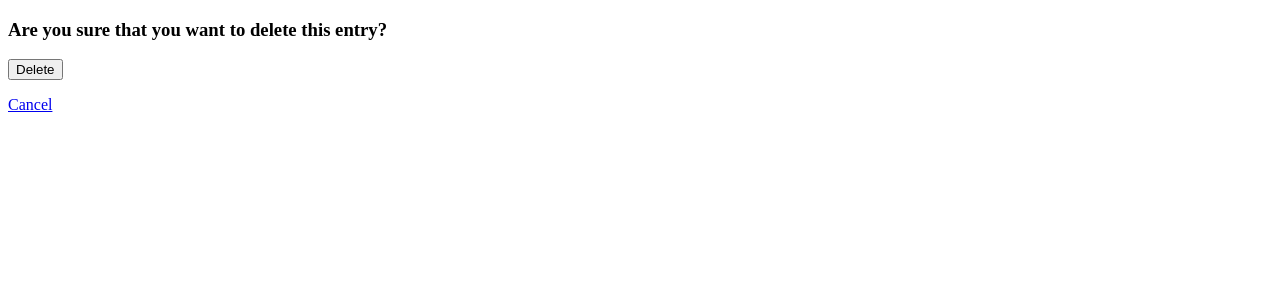
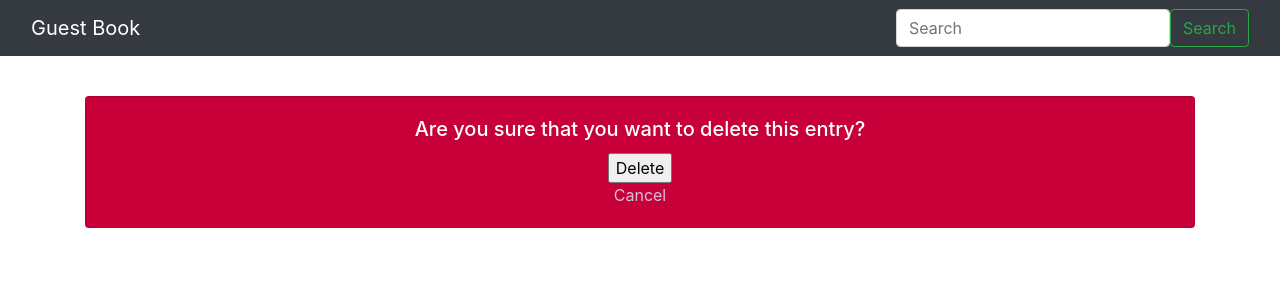
Before and after one commit to UuljanAitnazarova/guest_book_django, a Django app: template source/bookapp/templates/entry_delete.html in a window 1280 px wide. Shown: the top 300 px of the page. Run offline with Django 3.2, Linux system fonts and the light colour scheme; the template is opened without the code that fills it, so the values that code supplies are empty; some libraries are stand-ins or nearby versions.

Commit message:
Installed crispy forms, added styles in all templates

```diff
--- a/source/bookapp/templates/base.html
+++ b/source/bookapp/templates/base.html
@@ -1,14 +1,40 @@
+{% load static %}
+
 <!DOCTYPE html>
 <html lang="en">
 <head>
     <meta charset="UTF-8">
     <meta name="viewport" content="width=device-width, initial-scale=1.0">
     <meta http-equiv="X-UA-Compatible" content="ie=edge">
+    <link rel="stylesheet" href="https://use.fontawesome.com/releases/v5.15.2/css/all.css" integrity="sha384-vSIIfh2YWi9wW0r9iZe7RJPrKwp6bG+s9QZMoITbCckVJqGCCRhc+ccxNcdpHuYu" crossorigin="anonymous">
+    <link rel="stylesheet" href="https://stackpath.bootstrapcdn.com/bootstrap/4.1.3/css/bootstrap.min.css" integrity="sha384-MCw98/SFnGE8fJT3GXwEOngsV7Zt27NXFoaoApmYm81iuXoPkFOJwJ8ERdknLPMO" crossorigin="anonymous">
+    <script src="https://stackpath.bootstrapcdn.com/bootstrap/4.1.3/js/bootstrap.min.js" integrity="sha384-ChfqqxuZUCnJSK3+MXmPNIyE6ZbWh2IMqE241rYiqJxyMiZ6OW/JmZQ5stwEULTy" crossorigin="anonymous"></script>
     <title>Document</title>
 </head>
 <body>
-    {% block nav %} {% endblock nav %}
+    <div >
+        <nav class="navbar navbar-expand-lg navbar-dark bg-dark" style="font-size: 16px;">
+            <div class="container-fluid" >
+                <a class="navbar-brand" href="{% url 'index' %}">Guest Book</a>
+                <ul class="navbar-nav me-auto mb-2 mb-lg-0">
+                    {% block nav %} {% endblock nav %}
+                </ul>
+                <form class="d-flex">
+                  <input class="form-control me-2" type="search" placeholder="Search" aria-label="Search">
+                  <button class="btn btn-outline-success" type="submit">Search</button>
+                </form>
+            </div>
+          </nav>
 
-    {% block content %} {% endblock content %}
+    </div>
+
+
+
+
+
+    <div class='container' >
+        {% block content %} {% endblock content %}
+    </div>
+
 </body>
 </html>
--- a/source/bookapp/templates/entry_delete.html
+++ b/source/bookapp/templates/entry_delete.html
@@ -4,9 +4,15 @@
 
 <form action="" method='post'>
     {% csrf_token %}
-    <h3>Are you sure that you want to delete this entry?</h3>
-    <input type="submit" value='Delete'>
+    <div class="card text-center" style="margin-top: 40px; background-color: #C70039; color: white;">
+        <div class="card-body">
+          <h5 class="card-title">Are you sure that you want to delete this entry?</h5>
+          <input type="submit" value='Delete'>
+          <br/>
+          <a href="{% url 'index' %}" style="color: thistle;  text-shadow: white;">Cancel</a>
+        </div>
+      </div>
+
 </form>
-<p><a href="{% url 'index' %}">Cancel</a></p>
 
 {% endblock content %}
--- a/source/bookapp/templates/entry_update.html
+++ b/source/bookapp/templates/entry_update.html
@@ -1,6 +1,9 @@
 {% extends 'base.html' %}
 
+{% load crispy_forms_tags %}
+
 {%  block content %}
+     <!-- {{ form|crispy }} -->
 <form action="{% url 'entry_update' entry.id %}" method='post'>
     {% include 'entry_form.html' with button_text='Update' %}
 </form>
--- a/source/guest_book/settings.py
+++ b/source/guest_book/settings.py
@@ -37,6 +37,9 @@ INSTALLED_APPS = [
     'django.contrib.sessions',
     'django.contrib.messages',
     'django.contrib.staticfiles',
+
+    # 3rd party
+    'crispy_forms',
 
     # Local,
     'bookapp',
@@ -121,3 +124,6 @@ USE_TZ = True
 # https://docs.djangoproject.com/en/3.1/howto/static-files/
 
 STATIC_URL = '/static/'
+
+
+CRISPY_TEMPLATE_PACK = 'bootstrap4'
```
Also changed, not shown: source/bookapp/templates/entry_create.html (+9 -2 lines), source/bookapp/templates/index.html (+18 -2 lines), source/bookapp/forms.py (line endings or trailing spaces).
